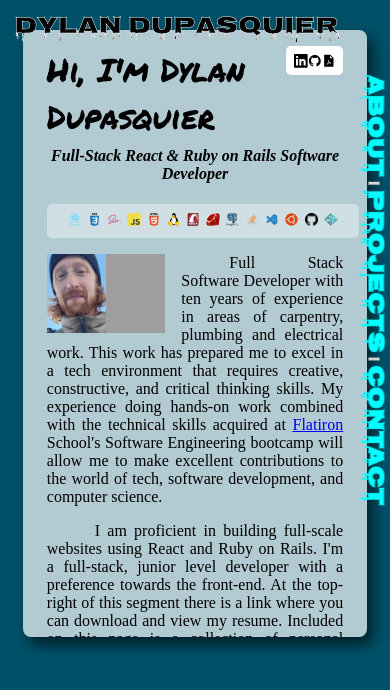
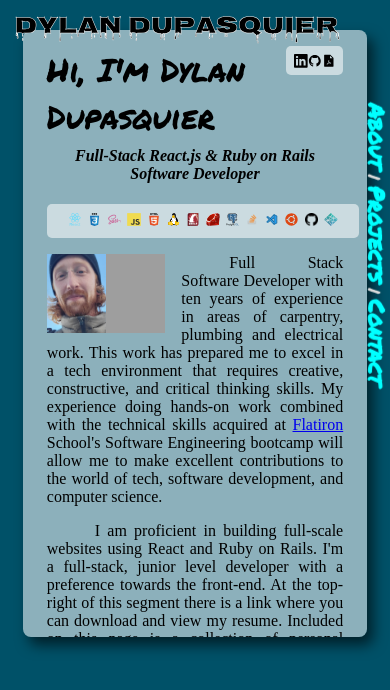
Before and after one commit to Ddupasquier/portfolio_1.1, a React (Create React App) app: page / in a window 390 px wide. Shown: the top 690 px of the page. Built offline with nearby package versions, Linux system fonts and the light colour scheme; grey boxes are pictures that could not be loaded.

Commit message:
add more to about me and styling

```diff
--- a/src/Components/Footer.jsx
+++ b/src/Components/Footer.jsx
@@ -5,6 +5,13 @@ function Footer() {
     <footer>
       <span>Portfolio of Dylan Dupasquier | Full Stack Developer</span>
       <br />
+      <span>
+        <b>
+          Technologies used for this portfolio are React.js, SCSS, tsParticles,
+          and email.js
+        </b>
+      </span>
+      <br />
       <span>Copyright 2022 | All Rights Reserved</span>
     </footer>
   );
--- a/src/Components/Home.jsx
+++ b/src/Components/Home.jsx
@@ -23,7 +23,7 @@ function Home() {
 
       <div className="content">
         <h4>
-          <i>Full-Stack React & Ruby on Rails Software Developer</i>
+          <i>Full-Stack React.js & Ruby on Rails Software Developer</i>
         </h4>
         <div className="tech-icon-container">
           <TechIcons />
@@ -70,6 +70,11 @@ function Home() {
             outside rock climbing, hiking, gardening, or in the garage working
             on my latest wood working project.
           </p>
+          <p>
+            Technologies which I use daily include React.js, HTML5, CSS3, SCSS,
+            JavaScript, Linux, Ruby, Ruby on Rails, VSCode, Ubuntu, Github, and
+            Netlify.
+          </p>
         </section>
         <br />
         <section>
--- a/src/sass/style.css
+++ b/src/sass/style.css
@@ -68,12 +68,14 @@ nav .links {
   float: right;
   margin-top: 0.8%;
   margin-right: 1rem;
-  width: 28rem;
+  width: 19rem;
   color: #dbdbdb;
+  text-align: right;
   font-weight: bold;
-  font-family: "Nosifer", cursive;
+  font-family: "Permanent Marker", cursive;
   border: rgba(255, 255, 255, 0) solid;
   box-sizing: border-box;
+  z-index: 1000;
   -moz-box-sizing: border-box;
   -webkit-box-sizing: border-box;
 }
@@ -85,13 +87,13 @@ nav .links .each-button:hover {
   color: rgba(255, 255, 255, 0.534);
   font-style: italic;
 }
-@media only screen and (max-width: 968px) {
+@media only screen and (max-width: 772px) {
   nav .links {
     transform: rotate(90deg) translatex(30%) translatey(-540%);
+    text-align: left;
     position: relative;
-    top: 10vh;
-    right: 20px;
-    z-index: -1000;
+    top: 86px;
+    right: 56px;
   }
 }
 @media only screen and (max-width: 468px) {
@@ -119,11 +121,10 @@ nav .links .each-button:hover {
   flex-wrap: wrap;
   margin: auto;
   width: 90%;
-  height: -webkit-fit-content;
-  height: -moz-fit-content;
-  height: fit-content;
-  padding-top: 12vh;
-  gap: 2em;
+  height: 98%;
+  overflow-y: auto;
+  padding: 12vh 0 1vh 0;
+  gap: 2rem;
 }
 #container #projects a {
   position: relative;
@@ -186,6 +187,7 @@ nav .links .each-button:hover {
   -webkit-animation-duration: 1s;
           animation-duration: 1s;
 }
+@media only screen and (max-width: 912px) {
   @-webkit-keyframes showtitle {
     0% {
       opacity: 0;
@@ -216,6 +218,7 @@ nav .links .each-button:hover {
     }
     100% {
       opacity: 1;
+    }
   }
 }
 #container #projects .simplestyleimg {
@@ -303,7 +306,7 @@ nav .links .each-button:hover {
   display: grid;
   grid-template-columns: auto auto;
   grid-template-rows: 6rem auto;
-  background: rgba(255, 255, 255, 0.699);
+  background: rgba(255, 255, 255, 0.548);
   padding: 0 1.5rem 0 1.5rem;
   margin: auto;
   margin-top: 8%;
@@ -317,9 +320,11 @@ nav .links .each-button:hover {
   position: static;
   bottom: 0;
   padding: 0.5rem;
-  height: 4.5rem;
-  background: grey;
-  color: white;
+  height: -webkit-fit-content;
+  height: -moz-fit-content;
+  height: fit-content;
+  background: rgba(255, 255, 255, 0.548);
+  color: black;
 }
 #container #about footer span {
   cursor: default;
@@ -335,6 +340,11 @@ nav .links .each-button:hover {
     display: none;
   }
 }
+@media only screen and (max-width: 359px) {
+  #container #about .resume {
+    display: none;
+  }
+}
 #container #about .resume > #sl {
   float: right;
   margin-top: 1rem;
@@ -346,7 +356,7 @@ nav .links .each-button:hover {
   height: -moz-fit-content;
   height: fit-content;
   text-align: center;
-  background: white;
+  background: rgba(255, 255, 255, 0.548);
   border-radius: 5px;
 }
 #container #about .resume > #sl a {
@@ -355,7 +365,7 @@ nav .links .each-button:hover {
   color: black;
 }
 #container #about .resume > #sl a:hover {
-  color: #cccccc;
+  color: rgba(0, 0, 0, 0.473);
 }
 #container #about .content {
   grid-column: span 2;
@@ -373,7 +383,7 @@ nav .links .each-button:hover {
   padding: 0.5rem;
   text-align: center;
   font-size: 4vw;
-  background: rgba(255, 255, 255, 0.384);
+  background: rgba(255, 255, 255, 0.548);
   border-radius: 5px;
 }
 #container #about .content .tech-icon-container img {
@@ -405,6 +415,11 @@ nav .links .each-button:hover {
 #container #about .content p {
   text-align: justify;
   text-indent: 3rem;
+}
+@media only screen and (max-width: 359px) {
+  #container #about {
+    height: 90vh;
+  }
 }
 
 #contact {
--- a/src/sass/style.scss
+++ b/src/sass/style.scss
@@ -2,7 +2,7 @@
 $indie: 'Indie Flower', cursive;
 $nosifer: 'Nosifer', cursive;
 $pmarker: 'Permanent Marker', cursive;
-$iceblue: rgb(0, 255, 255);
+$whitetrans: rgba(255, 255, 255, 0.548);
 
 body,
 html {
@@ -56,13 +56,14 @@ nav {
     float: right;
     margin-top: 0.8%;
     margin-right: 1rem;
-    width: 28rem;
+    width: 19rem;
     color: rgb(219, 219, 219);
-    // font-size: 2.6vw;
+    text-align: right;
     font-weight: bold;
-    font-family: $nosifer;
+    font-family: $pmarker;
     border: rgba(255, 255, 255, 0) solid;
     box-sizing: border-box;
+    z-index: 1000;
     -moz-box-sizing: border-box;
     -webkit-box-sizing: border-box;
     .each-button {
@@ -75,13 +76,13 @@ nav {
     }
   }
 
-  @media only screen and (max-width: 968px) {
+  @media only screen and (max-width: 772px) {
     .links {
       transform: rotate(90deg) translatex(30%) translatey(-540%);
+      text-align: left;
       position: relative;
-      top: 10vh;
-      right: 20px;
-      z-index: -1000;
+      top: 86px;
+      right: 56px;
     }
   }
 
@@ -111,9 +112,10 @@ nav {
     flex-wrap: wrap;
     margin: auto;
     width: 90%;
-    height: fit-content;
-    padding-top: 12vh;
-    gap: 2em;
+    height: 98%;
+    overflow-y: auto;
+    padding: 12vh 0 1vh 0;
+    gap: 2rem;
     a {
       position: relative;
       width: 18em;
@@ -168,7 +170,8 @@ nav {
       }
     }
   }
-
+// ***********************************work on this*********************************************
+  @media only screen and (max-width: 912px) {
     @keyframes showtitle {
       0% {
         opacity: 0;
@@ -184,6 +187,7 @@ nav {
       }
       100% {
         opacity: 1;
+      }
     }
   }
 
@@ -242,7 +246,7 @@ nav {
     display: grid;
     grid-template-columns: auto auto;
     grid-template-rows: 6rem auto;
-    background: rgba(255, 255, 255, 0.699);
+    background: $whitetrans;
     padding: 0 1.5rem 0 1.5rem;
     margin: auto;
     margin-top: 8%;
@@ -255,9 +259,9 @@ nav {
       position: static;
       bottom: 0;
       padding: 0.5rem;
-      height: 4.5rem;
-      background: grey;
-      color: white;
+      height: fit-content;
+      background: $whitetrans;
+      color: black;
       span {
         cursor: default;
       }
@@ -279,6 +283,12 @@ nav {
       }
     }
 
+    @media only screen and (max-width: 359px) {
+      .resume {
+        display: none;
+      }
+    }
+
     .resume > #sl {
       float: right;
       margin-top: 1rem;
@@ -286,7 +296,7 @@ nav {
       width: fit-content;
       height: fit-content;
       text-align: center;
-      background: white;
+      background: $whitetrans;
       border-radius: 5px;
       a {
         text-decoration: none;
@@ -294,7 +304,7 @@ nav {
         color: rgb(0, 0, 0);
       }
       a:hover {
-        color: rgb(204, 204, 204);
+        color: rgba(0, 0, 0, 0.473);
       }
     }
 
@@ -313,7 +323,7 @@ nav {
         padding: 0.5rem;
         text-align: center;
         font-size: 4vw;
-        background: rgba(255, 255, 255, 0.384);
+        background: $whitetrans;
         border-radius: 5px;
         img {
           width: 3.5vw;
@@ -342,6 +352,11 @@ nav {
         text-align: justify;
         text-indent: 3rem;
       }
+    }
+  }
+  @media only screen and (max-width: 359px) {
+    #about {
+      height: 90vh;
     }
   }
 }
```
Also changed, not shown: src/sass/style.min.css, 2 other files (tests, documents, lock files or other folders). Lines whose indentation alone changed are shown as unchanged.
